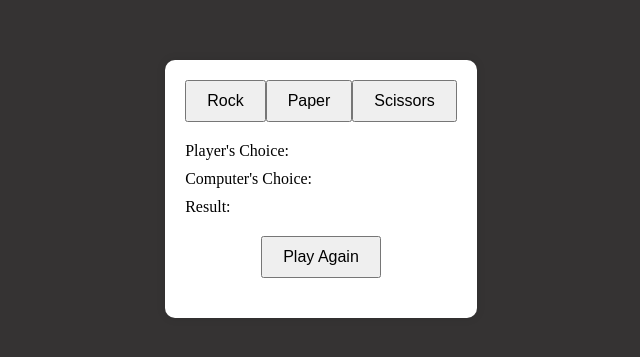
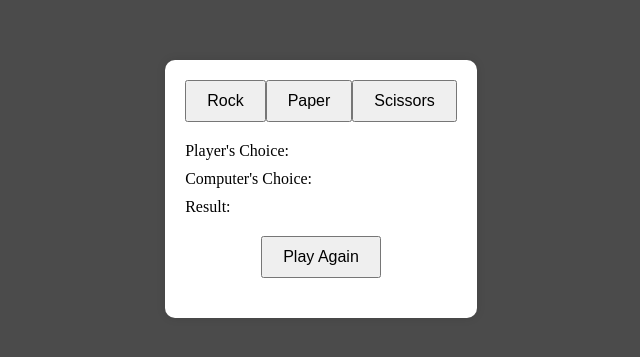
Before and after one commit to ahmdmh00/RPS-Gmae, a plain HTML site: page index.html in a window 1280 px wide. Shown: the part 219-576 px from the top of the page, without its empty margins (319-959 px from the left). Drawn offline with Linux system fonts and the light colour scheme.

Commit message:
Update style.css

```diff
--- a/css/style.css
+++ b/css/style.css
@@ -4,7 +4,7 @@ body {
     justify-content: center;
     align-items: center;
     height: 100vh;
-    background-color: #353333;
+    background-color: #4b4b4b;
 }
 
 .container {
```
